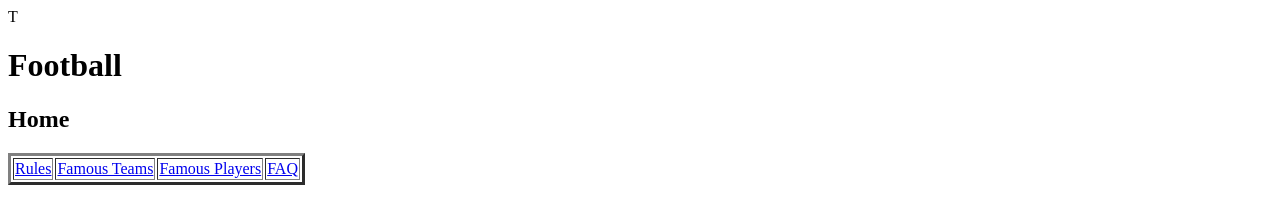
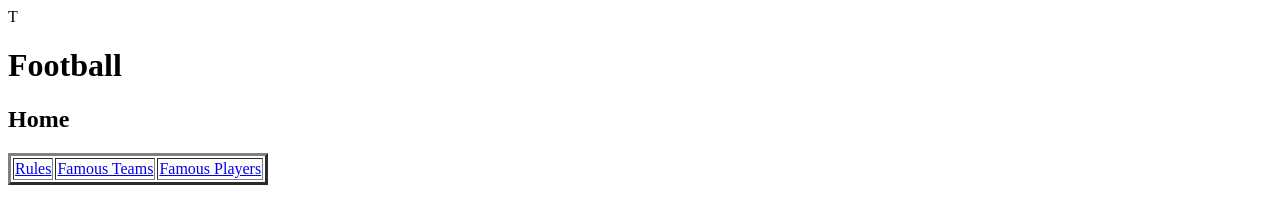
Before and after one commit to Eshan2711/FootballEshan.github.io, a plain HTML site: page index.html in a window 1280 px wide. Shown: the top 201 px of the page. Drawn offline with Linux system fonts and the light colour scheme.

Commit message:
Update index.html

```diff
--- a/index.html
+++ b/index.html
@@ -6,7 +6,6 @@ T<html>
 <td><a href="page2.html">Rules</a></td>
 <td><a href="page3.html">Famous Teams</a></td>
 <td><a href="page4.html">Famous Players</a></td>
-<td><a href="page4.html">FAQ</a></td>
 </tr>
 </table>
 <p>Football is the most popular sport. Football is also one of the most watched sports ever with over half the world watching, 3.5 billon fans. The World Cup and the champions league are the most important competitions in football. The champions league only takes the top 4 teams in every league in Europe. The World Cup is a competition where every nation competes to get a spot at the world cup. The World Cup trophy is worth around 20 million dollars. The Ballon D'or is the hardest trophy to win because it goes to the best player of the year. This award take place every year.
```
